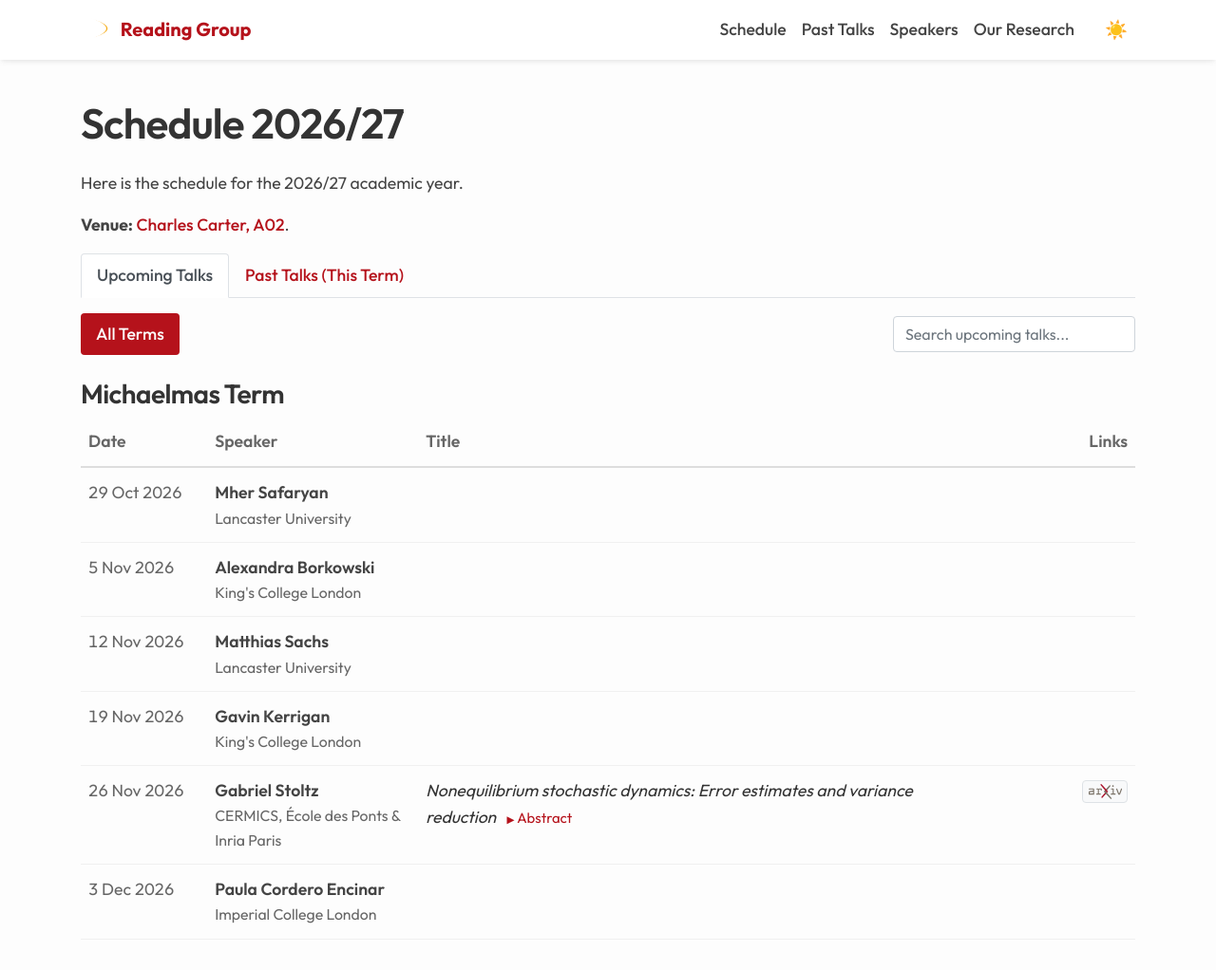
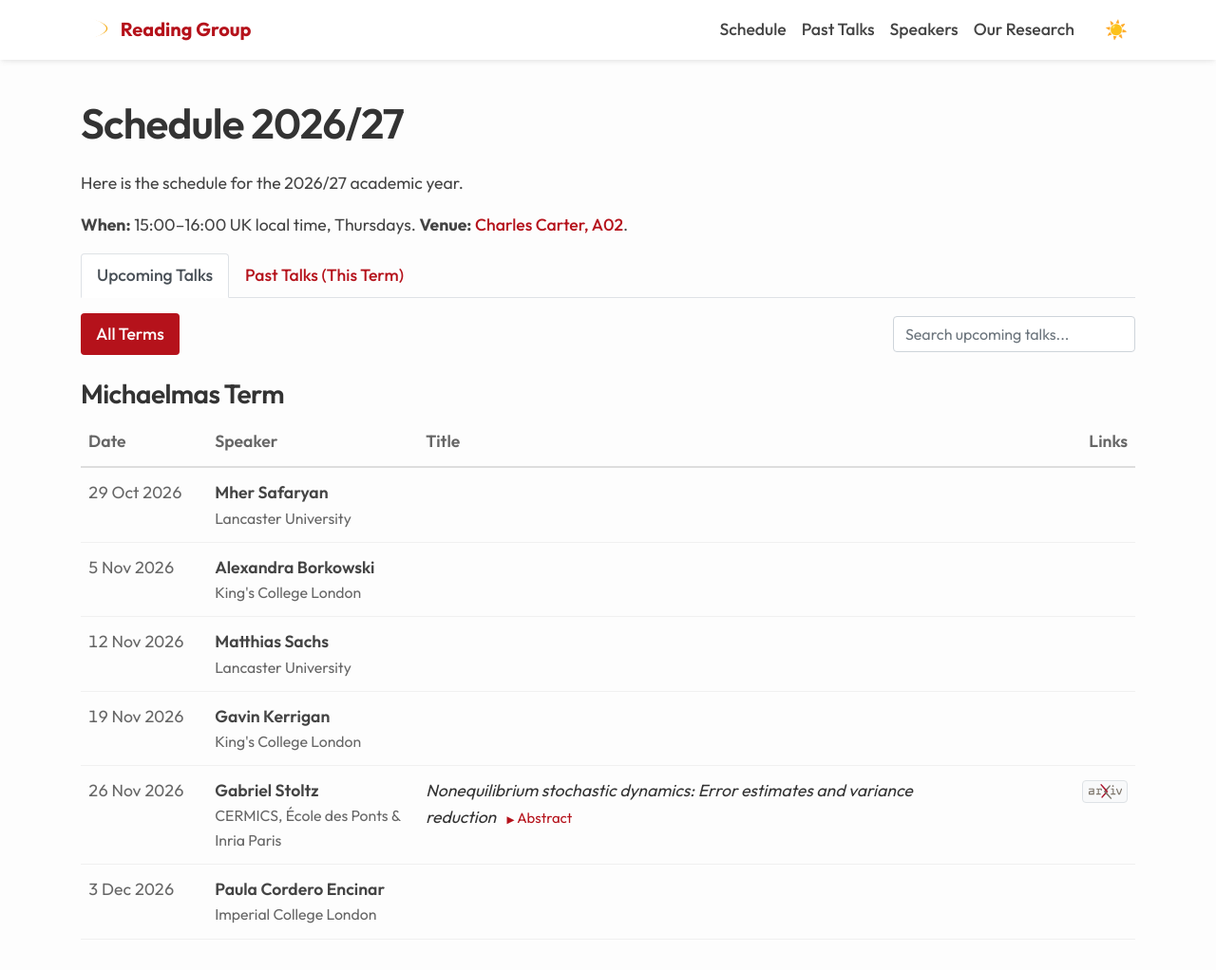
Before and after one commit to LU-CSML/lu-csml.github.io, a Jekyll site: the page built from schedule.md, in a window 1280 px wide and 1022 px high. Shown: the whole window at 95% size. Built offline with Jekyll 4.4.1, drawn with Linux system fonts in a browser that asks for light colours.

Commit message:
Clarify seminar time uses the UK local clock

```diff
--- a/_config.yml
+++ b/_config.yml
@@ -5,6 +5,8 @@ url: "https://lu-csml.github.io"
 
 # Seminar venue, shared by the home and schedule pages.
 seminar:
+  day: Thursdays
+  time: "15:00–16:00 UK local time"
   venue: Charles Carter, A02
   venue_url: "https://www.google.com/maps/search/?api=1&query=54.007329,-2.785412"
 
--- a/schedule.md
+++ b/schedule.md
@@ -15,7 +15,7 @@ description: View the upcoming schedule for Lancaster University CSML seminar se
 
 Here is the schedule for the {{ academic_year }}/{{ next_year | slice: 2, 2 }} academic year.
 
-**Venue:** <a href="{{ site.seminar.venue_url }}" target="_blank">{{ site.seminar.venue }}</a>.
+**When:** {{ site.seminar.time }}, {{ site.seminar.day }}. **Venue:** <a href="{{ site.seminar.venue_url }}" target="_blank">{{ site.seminar.venue }}</a>.
 
 <!-- Sort talks -->
 
```
Also changed, not shown: index.md (+1 -1 lines).
